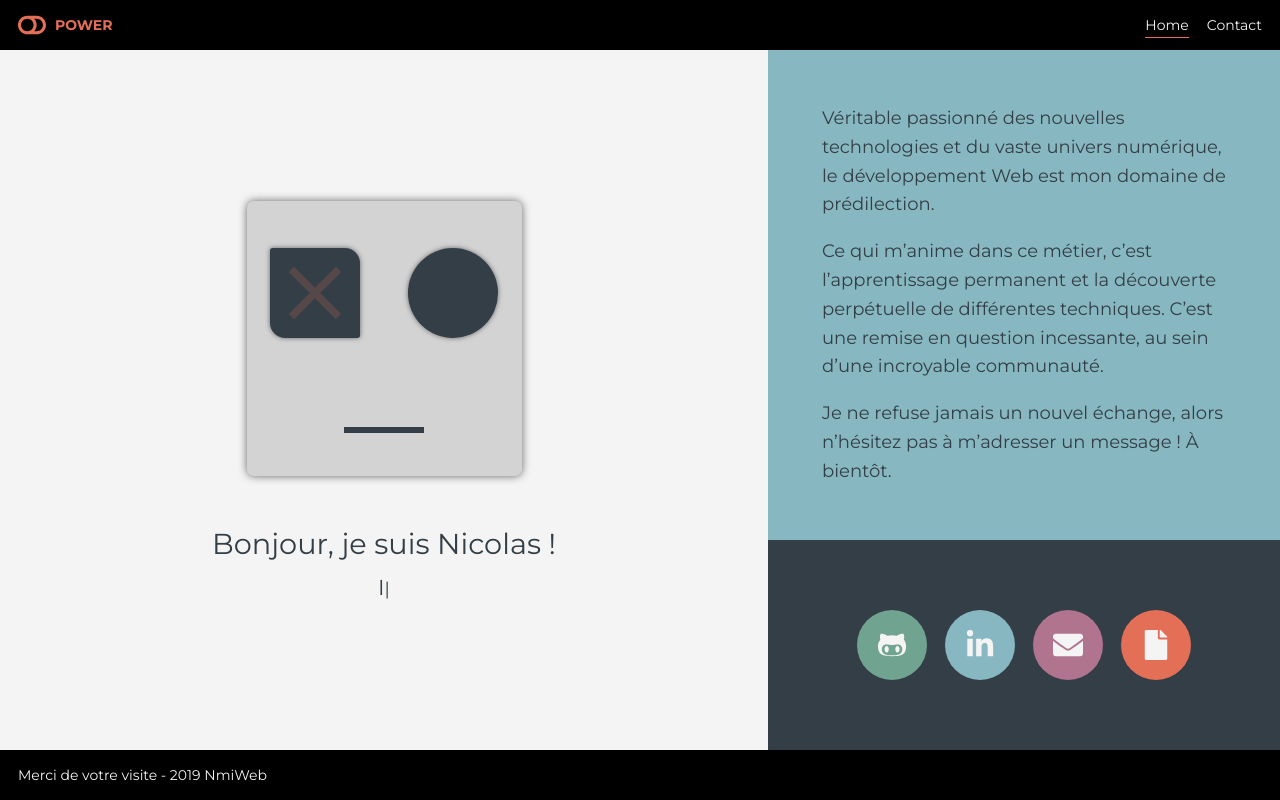
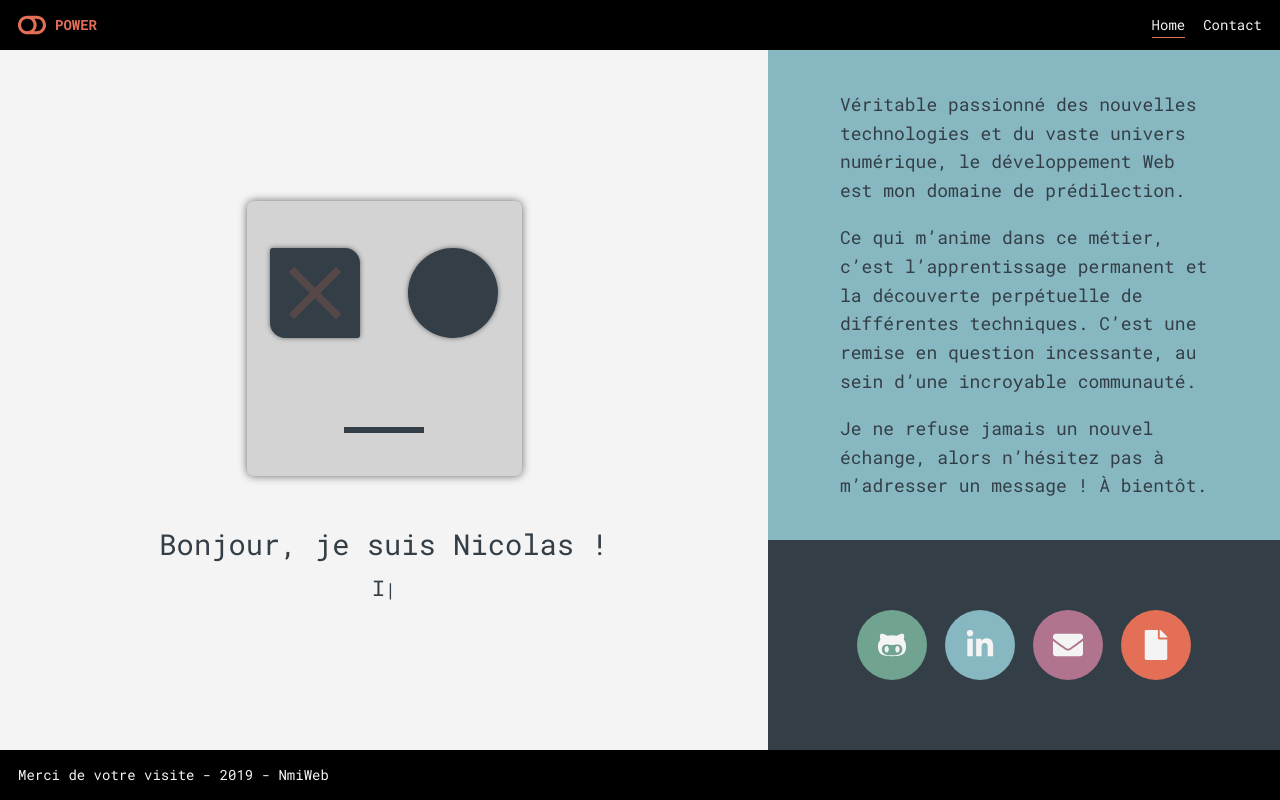
Before and after one commit to NmiDev/portfolio, a React app: page / in a window 1280 px wide. Built offline with nearby package versions, Linux system fonts and the light colour scheme.

Commit message:
Cleaning process

```diff
--- a/src/components/Application/index.js
+++ b/src/components/Application/index.js
@@ -21,20 +21,22 @@ import Footer from 'Components/Footer';
  */
 const Application = () => (
   <div id="application">
-
+    {/* Header */}
     <Header />
 
+    {/* Main with routes */}
     <main>
       <Switch>
         {/* Home view */}
-        <Route path="/" exact component={Home} />
+        <Route path="/" exact render={() => (<Home />)} />
         {/* Contact view */}
-        <Route path="/contact" component={Contact} />
+        <Route path="/contact" render={() => (<Contact />)} />
         {/* No match */}
-        <Route component={NoMatch} />
+        <Route render={() => (<NoMatch />)} />
       </Switch>
     </main>
 
+    {/* Footer */}
     <Footer />
 
   </div>
--- a/src/components/Footer/index.js
+++ b/src/components/Footer/index.js
@@ -15,7 +15,7 @@ import './footer.scss';
 const Footer = () => (
   <footer id="footer">
     <p>
-      Merci de votre visite - <span><Moment format="YYYY" /></span> NmiWeb
+      Merci de votre visite - <span><Moment format="YYYY" /></span> - NmiWeb
     </p>
   </footer>
 );
--- a/src/components/Home/home.scss
+++ b/src/components/Home/home.scss
@@ -75,7 +75,10 @@
     }
 
     #abstract {
-        padding: 3rem;
+        padding: 0 4rem;
+        display: flex;
+        flex-direction: column;
+        justify-content: center;
 
         .abstract-parag {
             margin-bottom: 1rem;
--- a/src/components/NoMatch/nomatch.scss
+++ b/src/components/NoMatch/nomatch.scss
@@ -29,7 +29,7 @@
         .nomatch-redirect-container > img {
             width: 25px;
             height: auto;
-            margin-left: 0.5rem;
+            margin-left: 0.75rem;
         }
     }
 }
--- a/src/components/Types/index.js
+++ b/src/components/Types/index.js
@@ -31,8 +31,10 @@ class Types extends React.Component {
       loop: true,
       loopCount: Infinity,
     };
+
     this.typed = new Typed(this.el, options);
   }
+
 
   componentWillUnmount() {
     this.typed.destroy();
--- a/src/store/reducer.js
+++ b/src/store/reducer.js
@@ -37,7 +37,7 @@ const initialState = {
       {
         id: 4,
         name: 'resume',
-        href: 'mailto:missiaen.nicolas@gmail.com',
+        href: 'https://drive.google.com/open?id=1PSQxnEJZbdC0WBets0VE1r7qI3FaQbdk',
         icon: 'FaFile',
       },
     ],
--- a/src/styles/index.scss
+++ b/src/styles/index.scss
@@ -1,7 +1,6 @@
 @import 'reset';
 @import 'vars';
-@import url('https://fonts.googleapis.com/css?family=Montserrat:300,400,700&display=swap');
-@import url('https://fonts.googleapis.com/css?family=Roboto:300,400,700&display=swap');
+@import url('https://fonts.googleapis.com/css?family=Roboto+Mono:300,400,700&display=swap');
 
 * {
   box-sizing: border-box;
@@ -12,7 +11,7 @@ html {
 }
 
 body {
-  font-family: 'Montserrat', sans-serif;
+  font-family: 'Roboto Mono', sans-serif;
 }
 
 // Small devices (landscape phones, 576px and up)
```
Also changed, not shown: src/assets/favicon.ico.
